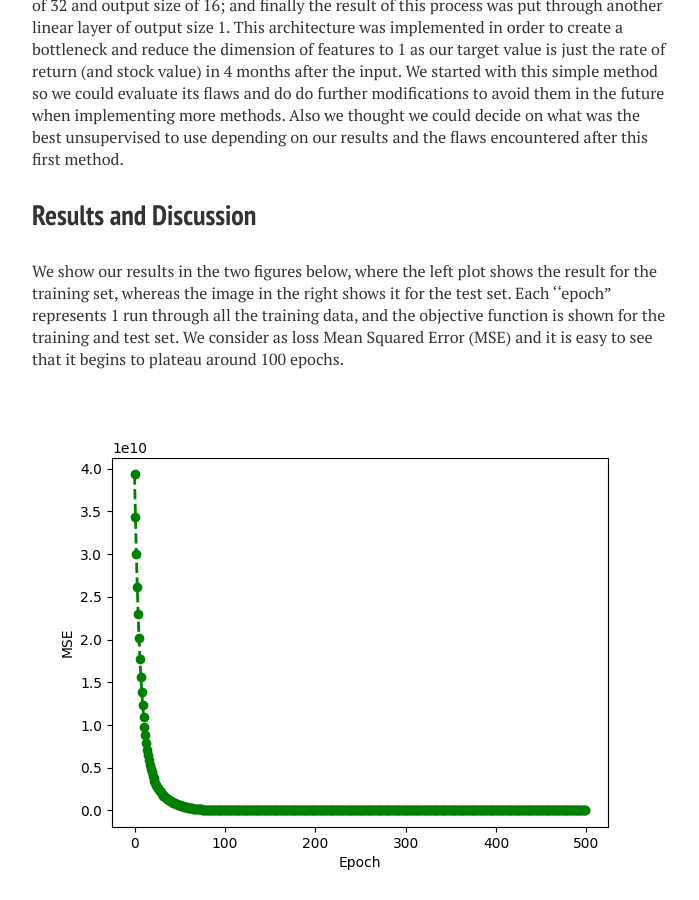
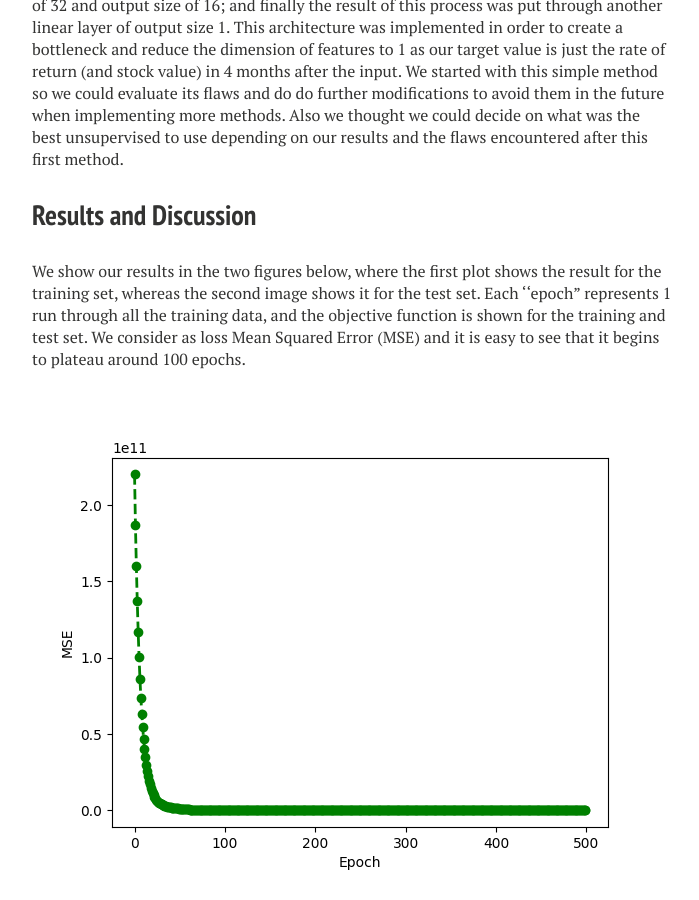
Before and after one commit to ierazo/ierazo.github.io, a Jekyll site: the page built from Machine_Learning_Project.md, in a window 1280 px wide and 900 px high, scrolled down 4921 px. Shown: the whole window, without its empty margins (288-987 px from the left). Built offline with Jekyll 4.4.1, drawn with Linux system fonts in a browser that asks for light colours; nearby versions of some CDN libraries; some web fonts are replaced.

Commit message:
Update Machine_Learning_Project.md

```diff
--- a/Machine_Learning_Project.md
+++ b/Machine_Learning_Project.md
@@ -64,14 +64,18 @@ This result was then put through a standard linear neural network layer with an
 
 ## Results and Discussion
 
-We show our results in the two figures below, where the left plot shows the result for the training set, whereas the image in the right shows it for the test set. Each ''epoch" represents 1 run through all the training data, and the objective function is shown for the training and test set. We consider as loss Mean Squared Error (MSE) and it is easy to see that it begins to plateau around 100 epochs.
+We show our results in the two figures below, where the first plot shows the result for the training set, whereas the second image shows it for the test set. Each ''epoch" represents 1 run through all the training data, and the objective function is shown for the training and test set. We consider as loss Mean Squared Error (MSE) and it is easy to see that it begins to plateau around 100 epochs.
+
+![image](/images/MLProject/FigTrain1.png)
 
 ![image](/images/MLProject/FigTest1.png)
 
+<!---
 <p align="center">
   <img alt="Training set" src="https://github.com/ierazo/ierazo.github.io/blob/main/images/MLProject/FigTrain1.png" width="45%">
   <img alt="Test set" src="https://github.com/ierazo/ierazo.github.io/blob/main/images/MLProject/FigTest1.png" width="45%">
 </p>
+-->
 
 By looking at the y-axis, we note that the loss over evaluation set is very large, as the scale is over billions; and remains high even for the last epoch (which corresponds to the loss of the test set after training on 500 epochs in the training set). We evaluated our method against a simple linear regression using SKlearn, by flattening the **16 x 32** matrix into just a 384 vector and feeding that as a feature into a linear regression model. SKlearn's linear regression model had an MSE of 1384, which is a lot lower than our model has performed. This could potentially mean that our kernel needs to be larger as the kernel only looks at 1 row in the **16 x 32** matrix and the linear regression model looks at all the rows at once. Learning a weighted kernel of size 1 may be too small to encapsulate all the complexities of stock trends. In future works we will explore compressing the **16 x 32** matrix using unsupervised auto-encoder methods and then feeding that compression through a linear layer to see if we get improved results.
 
```
